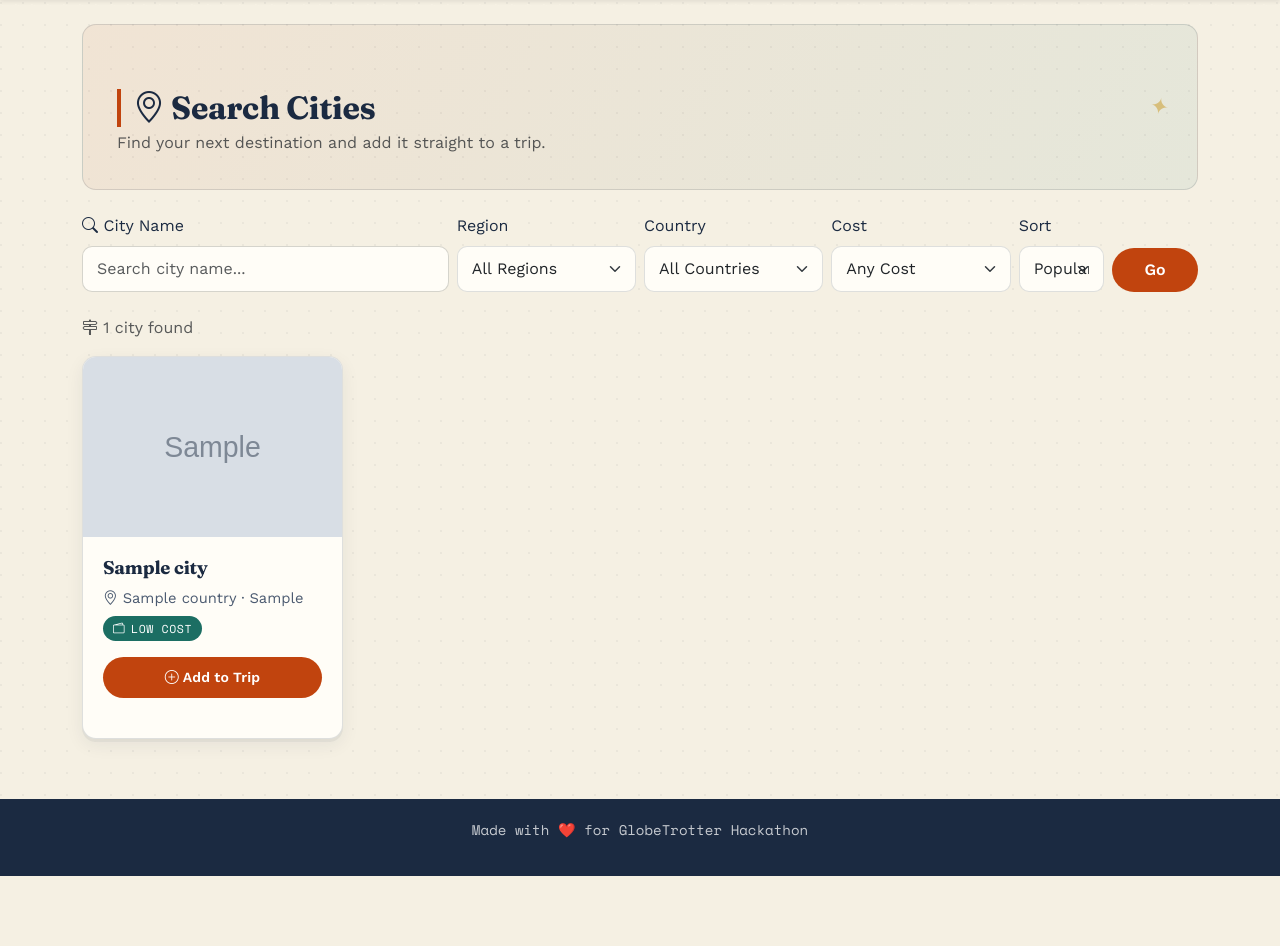
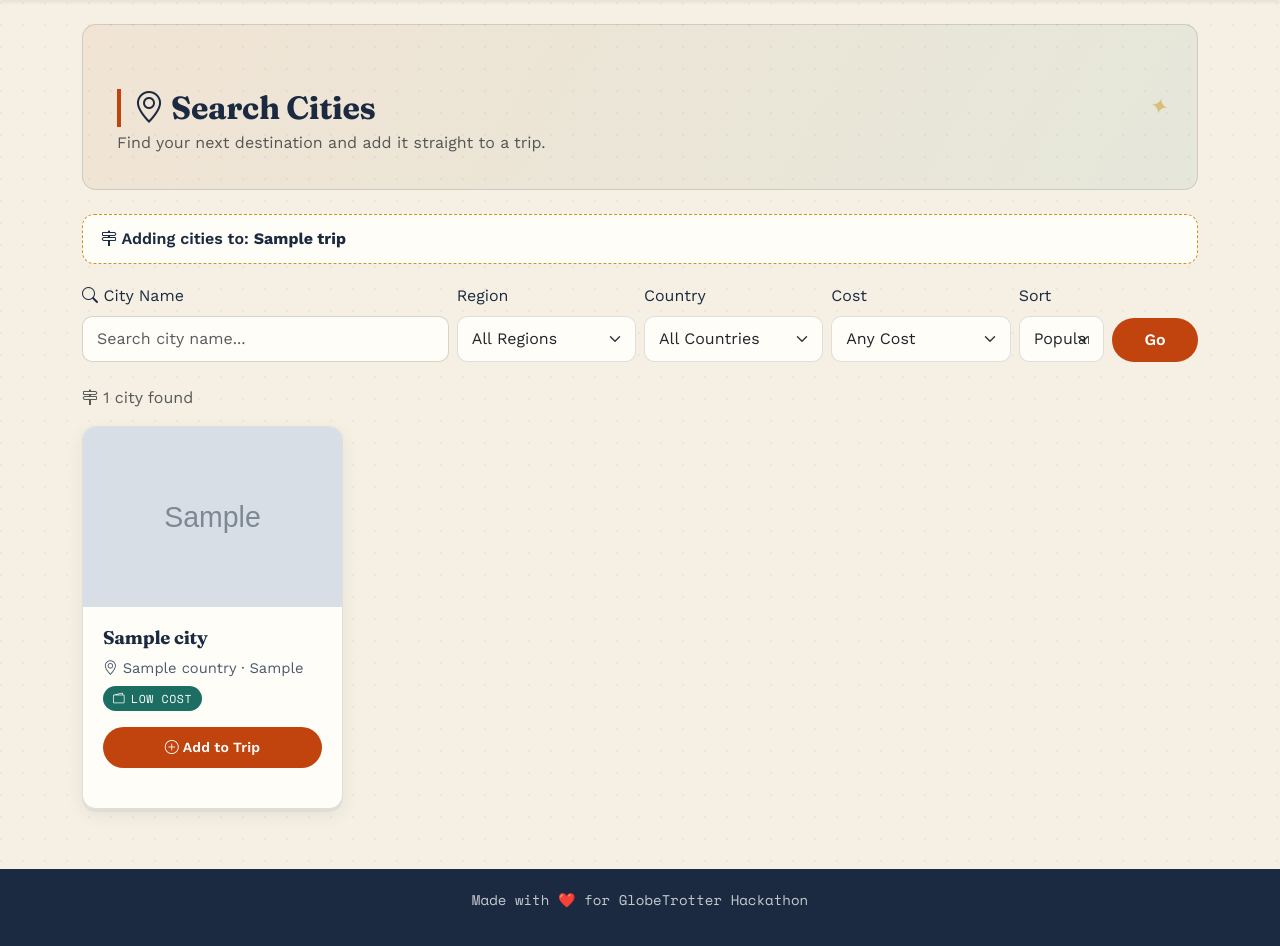
Before and after one commit to Joshimeet193/globetrotter-hackathon, a PHP site: page /city-search.php?trip_id=1 in a window 1280 px wide. Shown: the part 86-1032 px from the top of the page. Before the commit the page ends 962 px from the top, so only its background shows below. Run offline with PHP 8.4, Linux system fonts and the light colour scheme; the visitor is signed in with stand-in values (Sample User, id 1); tables that the repository leaves empty hold one stand-in row (values such as "Sample post"); grey boxes marked "Sample" are stand-in pictures.

Commit message:
Add trip_id validation for active trip selection

```diff
--- a/city-search.php
+++ b/city-search.php
@@ -25,6 +25,27 @@ function cost_label($cost_index) {
 
 $success_message = "";
 $error_message = "";
+
+// =====================================================
+// FIX: read trip_id from the URL (?trip_id=X) so the page
+// knows which trip we arrived here to add cities to.
+// Validate it belongs to the logged-in user.
+// =====================================================
+$active_trip_id = (int) ($_GET['trip_id'] ?? 0);
+$active_trip = null;
+
+if ($active_trip_id > 0) {
+    $stmt = $conn->prepare("SELECT Trip_ID, Trip_Name FROM TRIP WHERE Trip_ID = ? AND User_ID = ?");
+    $stmt->bind_param("ii", $active_trip_id, $user_id);
+    $stmt->execute();
+    $active_trip = $stmt->get_result()->fetch_assoc();
+    $stmt->close();
+
+    // If trip doesn't belong to user, ignore it
+    if (!$active_trip) {
+        $active_trip_id = 0;
+    }
+}
 
 if ($_SERVER['REQUEST_METHOD'] === 'POST' && isset($_POST['add_to_trip'])) {
     $trip_id = (int) $_POST['trip_id'];
@@ -62,6 +83,8 @@ if ($_SERVER['REQUEST_METHOD'] === 'POST' && isset($_POST['add_to_trip'])) {
             $stmt->bind_param("iiiss", $trip_id, $city_id, $next_order, $arrival_date, $departure_date);
             if ($stmt->execute()) {
                 $success_message = "City added to your trip successfully!";
+                // Keep the same trip active after adding, for convenience
+                $active_trip_id = $trip_id;
             } else {
                 $error_message = "Something went wrong. Please try again.";
             }
@@ -128,6 +151,15 @@ if ($sort_by === 'name') {
   text-transform: uppercase; letter-spacing: 0.05em;
   color: #fff; padding: 4px 10px; border-radius: 20px; margin-top: 6px;
 }
+.active-trip-banner {
+  background-color: var(--card);
+  border: 1.5px dashed var(--gold);
+  border-radius: 12px;
+  padding: 12px 18px;
+  font-weight: 600;
+  color: var(--ink);
+  margin-bottom: 20px;
+}
 </style>
 </head>
 <body>
@@ -140,6 +172,12 @@ if ($sort_by === 'name') {
 <h2 class="section-title mb-1"><i class="bi bi-geo-alt"></i> Search Cities</h2>
 <p class="text-muted mb-0">Find your next destination and add it straight to a trip.</p>
 </div>
+
+<?php if ($active_trip): ?>
+<div class="active-trip-banner">
+<i class="bi bi-signpost-2"></i> Adding cities to: <strong><?php echo htmlspecialchars($active_trip['Trip_Name']); ?></strong>
+</div>
+<?php endif; ?>
 
 <?php if ($success_message): ?>
 <div class="alert alert-success"><i class="bi bi-check-circle"></i> <?php echo htmlspecialchars($success_message); ?></div>
@@ -156,6 +194,9 @@ if ($sort_by === 'name') {
 <?php endif; ?>
 
 <form method="GET" class="row g-2 mb-4">
+<?php if ($active_trip_id > 0): ?>
+<input type="hidden" name="trip_id" value="<?php echo $active_trip_id; ?>">
+<?php endif; ?>
 <div class="col-md-4">
 <label class="form-label"><i class="bi bi-search"></i> City Name</label>
 <input type="text" name="search" class="form-control" placeholder="Search city name..."
@@ -254,7 +295,7 @@ data-bs-toggle="modal" data-bs-target="#addModal<?php echo $city['City_ID']; ?>"
 <select name="trip_id" class="form-select" required>
 <option value="">-- Choose a trip --</option>
 <?php foreach ($user_trips as $trip): ?>
-<option value="<?php echo $trip['Trip_ID']; ?>">
+<option value="<?php echo $trip['Trip_ID']; ?>" <?php echo ($active_trip_id === (int) $trip['Trip_ID']) ? 'selected' : ''; ?>>
 <?php echo htmlspecialchars($trip['Trip_Name']); ?>
 </option>
 <?php endforeach; ?>
```
